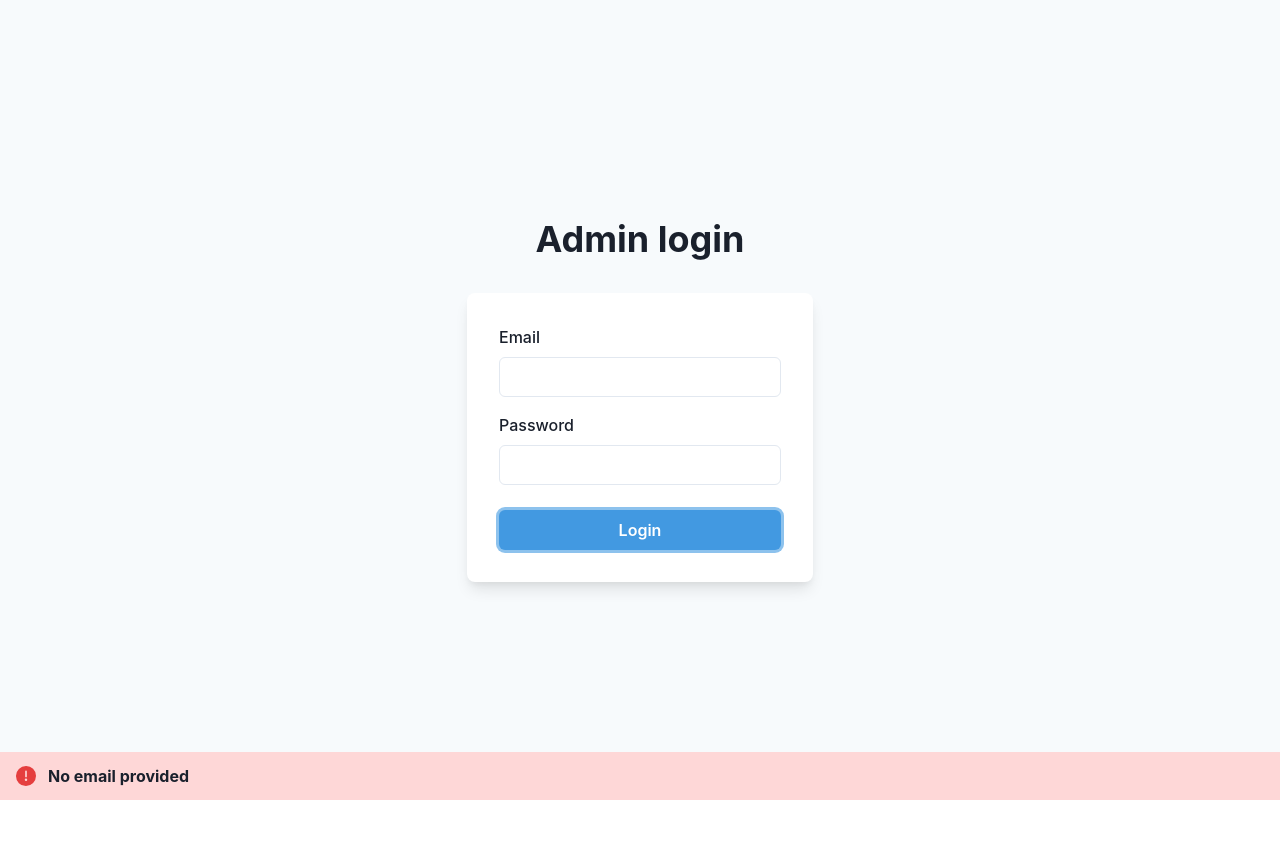
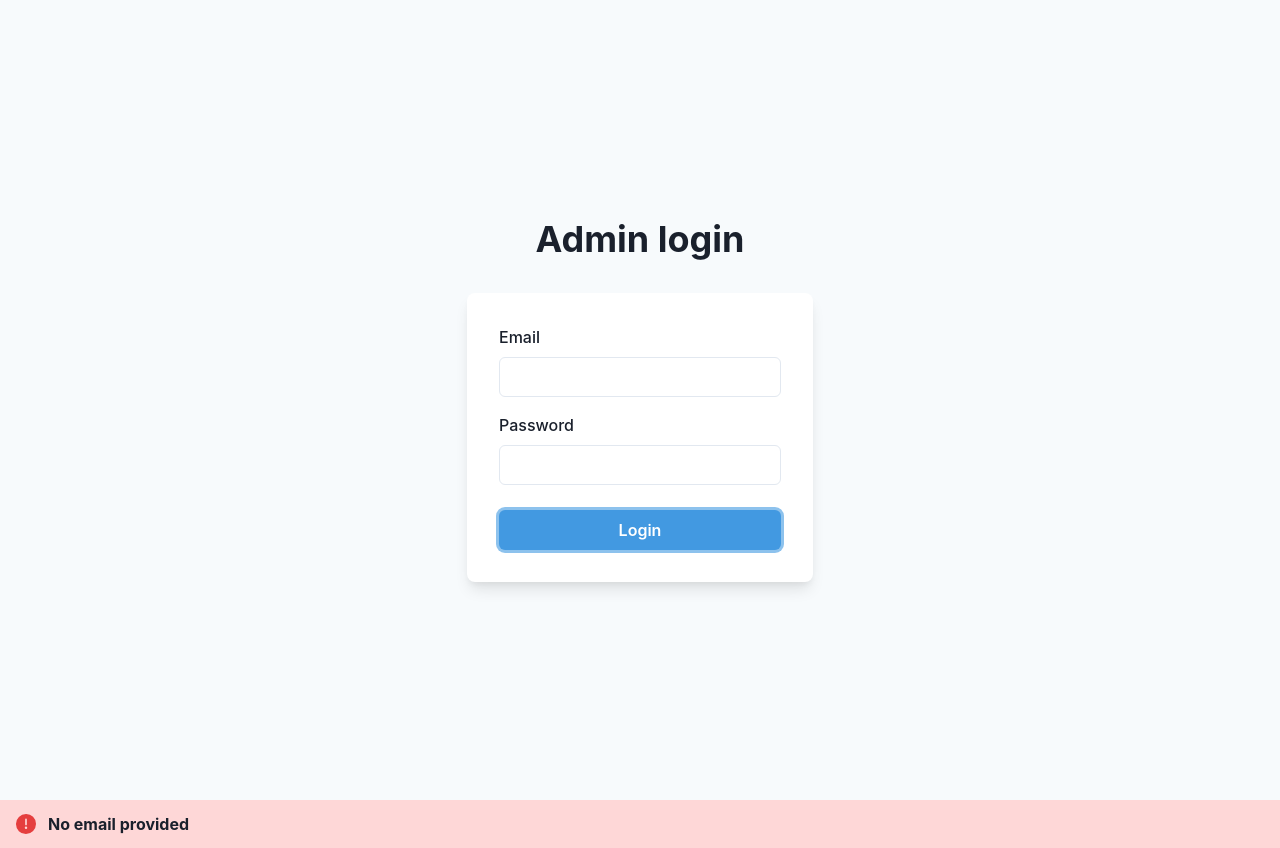
Before and after one commit to louislaugier/ecommerce-cms, a React (Create React App) app in the folder dashboard/: page /login in a window 1280 px wide. Both pictures are taken after a click on the button "Login". Before the commit the page ends 800 px from the top, so only its background shows below. Built offline with nearby package versions, Linux system fonts and the light colour scheme.

Commit message:
add linting

```diff
--- a/dashboard/src/App.css
+++ b/dashboard/src/App.css
@@ -3,3 +3,8 @@
 	top: 0;
 	left: 240px
 }
+
+.Alert {
+	position: 'absolute';
+	bottom: 0
+}
--- a/dashboard/src/App.tsx
+++ b/dashboard/src/App.tsx
@@ -41,7 +41,7 @@ const App = () => {
         {/* <Route path="*" element={<NotFound />} /> */}
       </Routes>
       {isErrorVisible ?
-        <Alert style={{ position: "absolute", bottom: 0 }} status="error">
+        <Alert className="Alert" status="error">
           <AlertIcon />
           <AlertTitle>{errorContent}</AlertTitle>
         </Alert>
--- a/dashboard/src/components/Home/Sidebar/index.tsx
+++ b/dashboard/src/components/Home/Sidebar/index.tsx
@@ -38,7 +38,7 @@ export default function Sidebar(props: SidebarProps) {
 	);
 }
 
-const SidebarContent = ({ onClose, setSelectedTab, ...rest  }: BarProps) => {
+const SidebarContent = ({ onClose, setSelectedTab, ...rest }: BarProps) => {
 	return (
 		<Box
 			bg={useColorModeValue('white', 'gray.900')}
```
Also changed, not shown: dashboard/src/components/Login/index.tsx (+4 -4 lines), dashboard/src/components/Home/index.tsx (line endings or trailing spaces).
